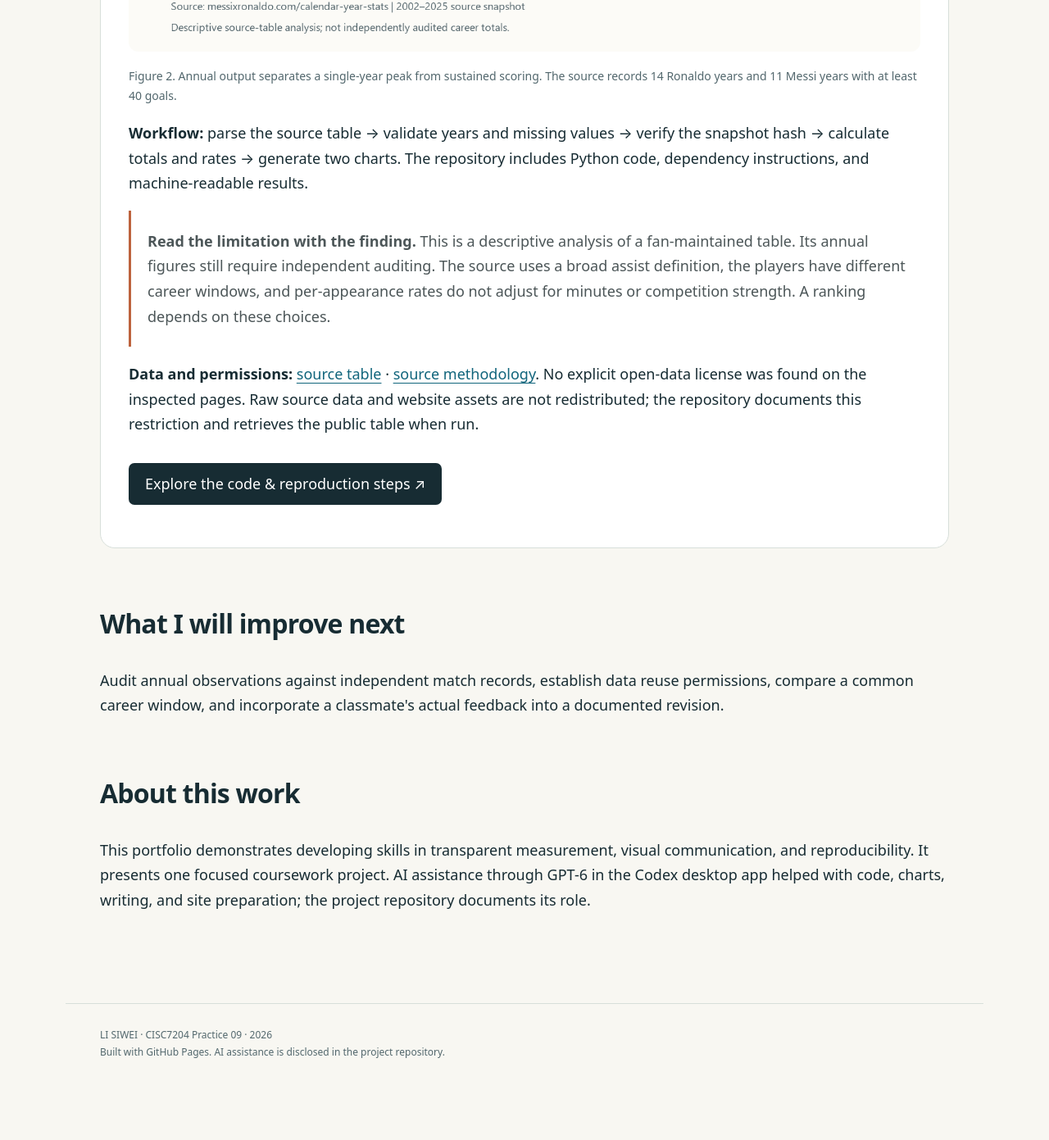
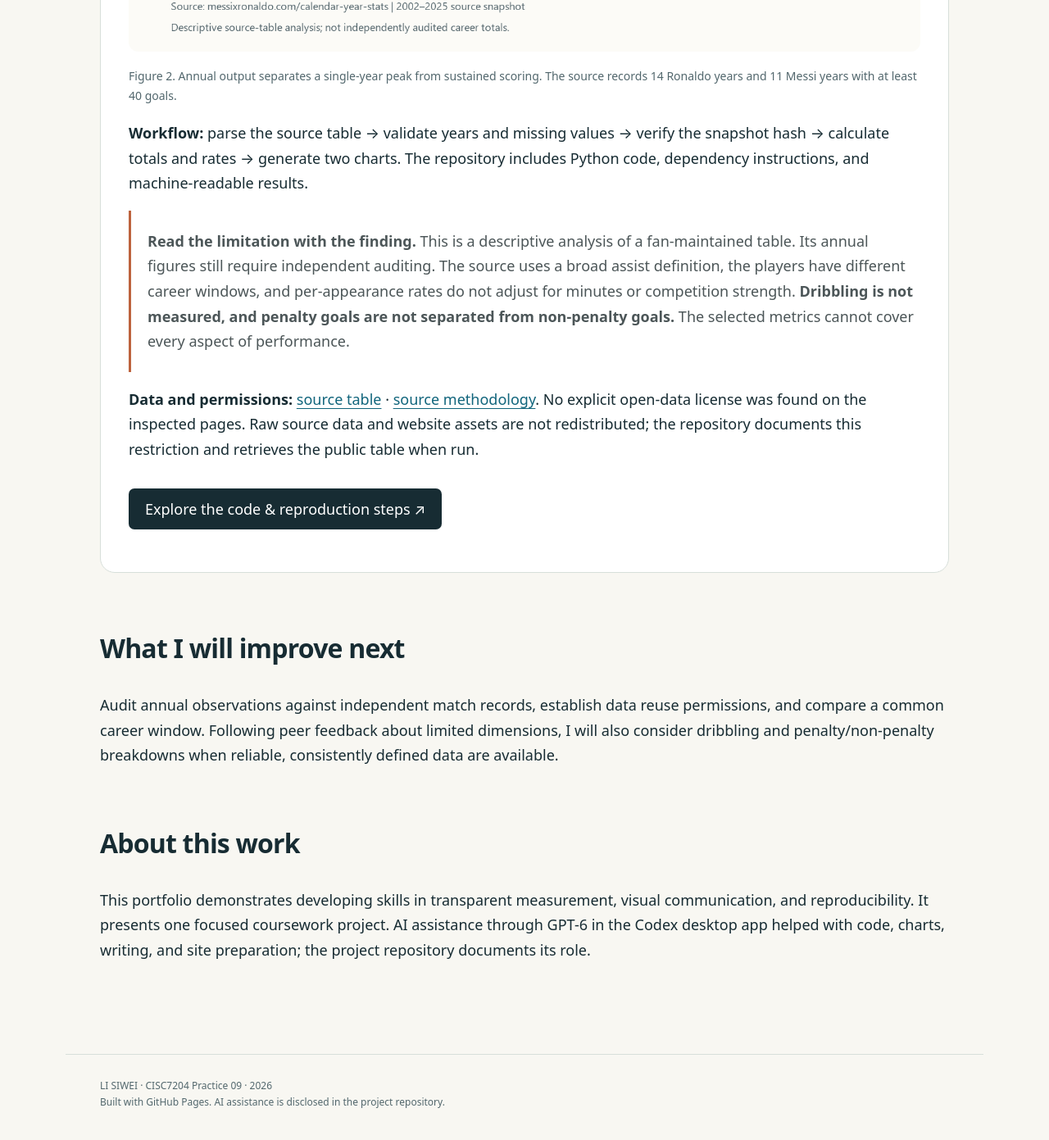
Before and after one commit to LISIWEI-UM/data-science-portfolio, a Jekyll site: the page built from index.md, in a window 1280 px wide and 1400 px high, scrolled down 2491 px. Shown: the top 1391 px of the window at 82% size. Built offline with Jekyll 4.4.1, drawn with Linux system fonts in a browser that asks for light colours; before the commit the page ends 3830 px from its top, so only the background shows below that; some of the changed text lies outside the part shown.

Commit message:
Clarify excluded dribbling and penalty metrics after peer feedback

```diff
--- a/index.md
+++ b/index.md
@@ -12,7 +12,7 @@ layout: default
 <h2 id="project">Selected project</h2>
 
 <div class="project">
-<p><span class="status">ONGOING · source validation &amp; peer review</span></p>
+<p><span class="status">ONGOING · independent source validation</span></p>
 <h3>Messi vs Ronaldo: how the metric changes the story</h3>
 <p class="lead">Who appears ahead when “performance” means goals, assists, or both?</p>
 <p>This project extends my Practice 07 visualization into a reproducible portfolio case study. It compares annual values and accumulated contributions in one source table for 2002–2025. The incomplete 2026 year is excluded.</p>
@@ -30,13 +30,13 @@ layout: default
 
 <p><strong>Workflow:</strong> parse the source table → validate years and missing values → verify the snapshot hash → calculate totals and rates → generate two charts. The repository includes Python code, dependency instructions, and machine-readable results.</p>
 <div class="note">
-<p><strong>Read the limitation with the finding.</strong> This is a descriptive analysis of a fan-maintained table. Its annual figures still require independent auditing. The source uses a broad assist definition, the players have different career windows, and per-appearance rates do not adjust for minutes or competition strength. A ranking depends on these choices.</p>
+<p><strong>Read the limitation with the finding.</strong> This is a descriptive analysis of a fan-maintained table. Its annual figures still require independent auditing. The source uses a broad assist definition, the players have different career windows, and per-appearance rates do not adjust for minutes or competition strength. <strong>Dribbling is not measured, and penalty goals are not separated from non-penalty goals.</strong> The selected metrics cannot cover every aspect of performance.</p>
 </div>
 <p><strong>Data and permissions:</strong> <a href="https://messixronaldo.com/calendar-year-stats">source table</a> · <a href="https://messixronaldo.com/methodology">source methodology</a>. No explicit open-data license was found on the inspected pages. Raw source data and website assets are not redistributed; the repository documents this restriction and retrieves the public table when run.</p>
 <p><a class="button" href="https://github.com/LISIWEI-UM/data-science-project">Explore the code &amp; reproduction steps ↗</a></p>
 </div>
 <h2>What I will improve next</h2>
-<p>Audit annual observations against independent match records, establish data reuse permissions, compare a common career window, and incorporate a classmate's actual feedback into a documented revision.</p>
+<p>Audit annual observations against independent match records, establish data reuse permissions, and compare a common career window. Following peer feedback about limited dimensions, I will also consider dribbling and penalty/non-penalty breakdowns when reliable, consistently defined data are available.</p>
 <h2>About this work</h2>
 <p>This portfolio demonstrates developing skills in transparent measurement, visual communication, and reproducibility. It presents one focused coursework project. AI assistance through GPT-6 in the Codex desktop app helped with code, charts, writing, and site preparation; the project repository documents its role.</p>
 </div>
```
Also changed, not shown: README.md.
